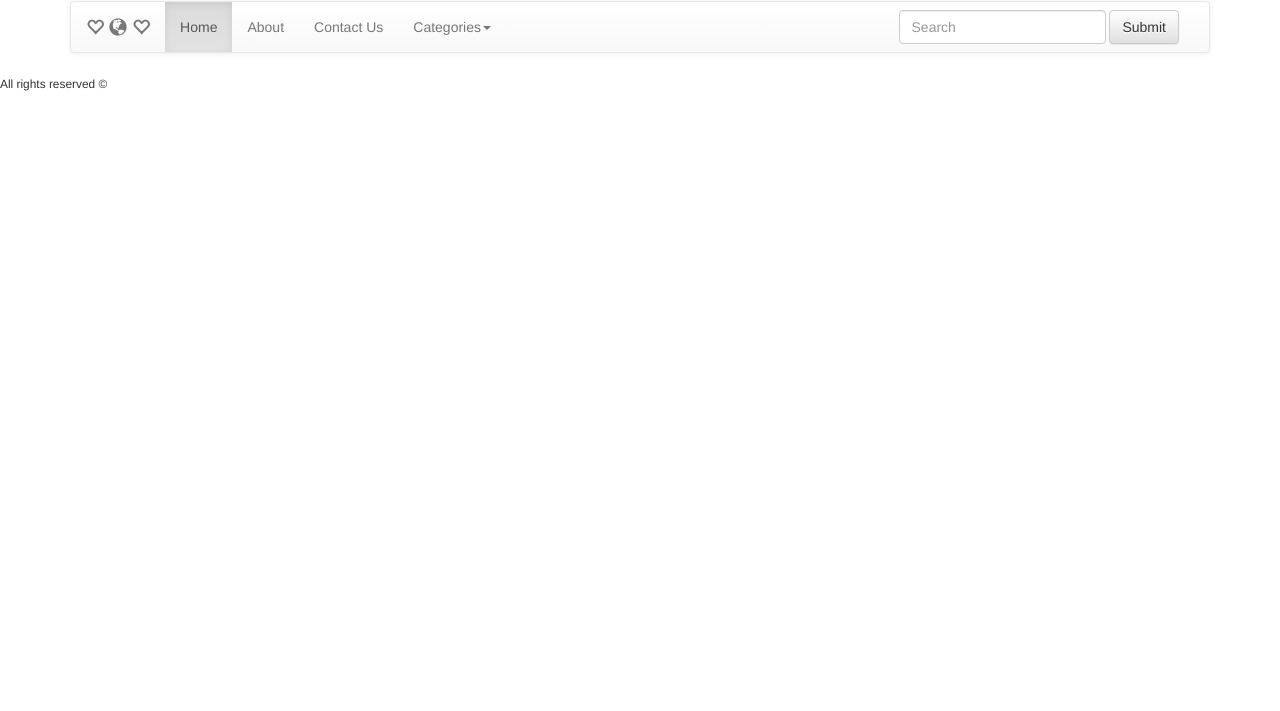
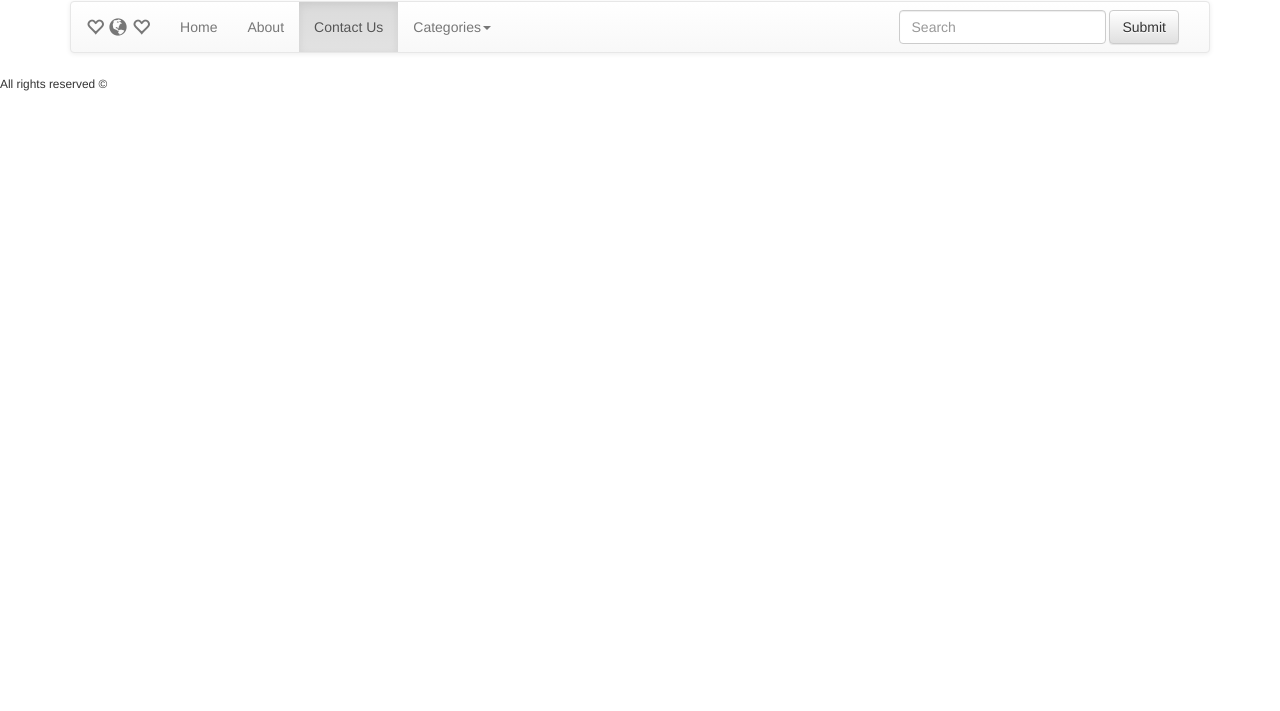
Before and after one commit to ivnl/mygive, a plain HTML site: page contactUs.html in a window 1280 px wide. Shown: the part 89-800 px from the top of the page. Drawn offline with nearby package versions, Linux system fonts and the light colour scheme.

Commit message:
navigation tab highlights

```diff
--- a/contactUs.html
+++ b/contactUs.html
@@ -37,9 +37,9 @@
                         <!-- Collect the nav links, forms, and other content for toggling -->
                         <div class="collapse navbar-collapse" id="bs-example-navbar-collapse-1">
                             <ul class="nav navbar-nav">
-                                <li class="active"><a href="index.html">Home<span class="sr-only">(current)</span></a></li>
+                                <li><a href="index.html">Home<span class="sr-only">(current)</span></a></li>
                                 <li><a href="about.html">About</a></li>
-                                <li><a href="contactUs.html">Contact Us</a></li>
+                                <li class="active"><a href="contactUs.html">Contact Us</a></li>
                                 <li class="dropdown">
                                     <a href="categories.html" class="dropdown-toggle" data-toggle="dropdown" role="button" aria-haspopup="true" aria-expanded="false">Categories<span class="caret"></span></a>
                                     <ul class="dropdown-menu">
```
Also changed, not shown: about.html (+2 -2 lines), categories.html (+2 -2 lines).
